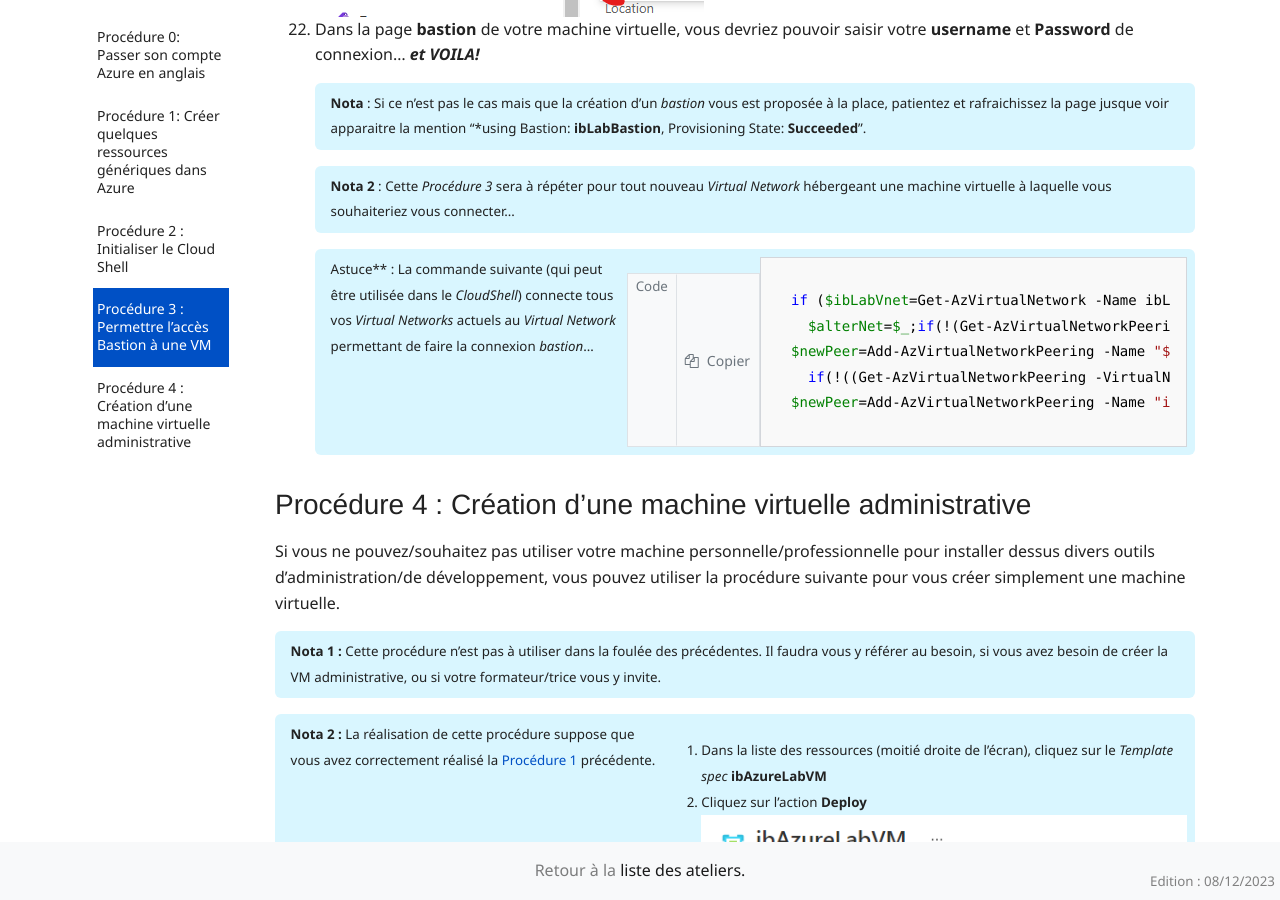
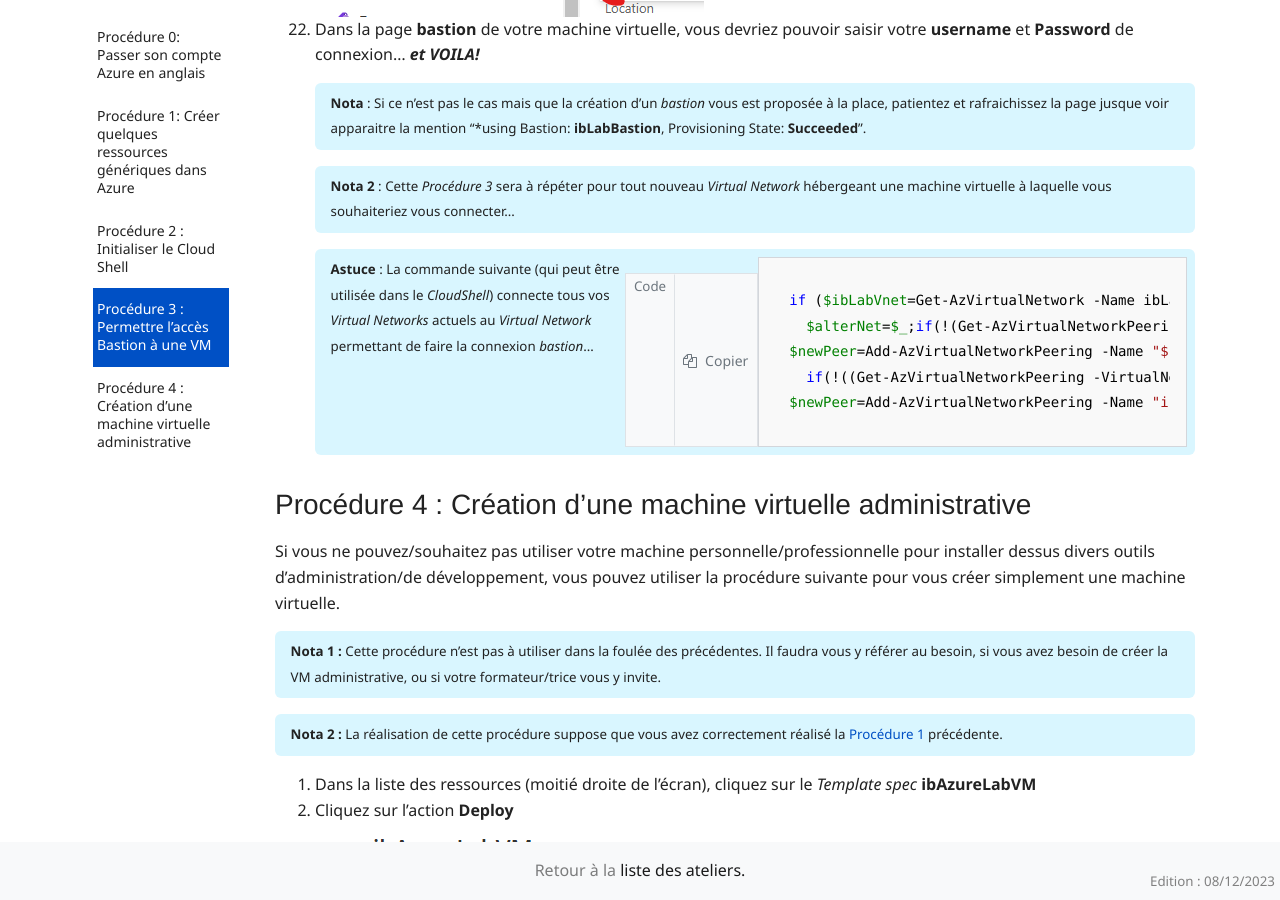
Before and after one commit to renaudwangler/ib-labs, a Jekyll site: the page built from ibAzureLabs/index.md, in a window 1280 px wide and 900 px high, scrolled down 7339 px. Built offline with Jekyll 4.4.1, drawn with Linux system fonts in a browser that asks for light colours; nearby versions of some CDN libraries; comment, search, counter and statistics services are not loaded; some of the changed text lies outside the part shown.

````diff
--- a/ibAzureLabs/index.md
+++ b/ibAzureLabs/index.md
@@ -46,7 +46,7 @@ Si vous n'étiez pas encore connecté à votre compte Azure dans le navigateur I
     >**Attention :** Le *resource group* créé est *vérouillé* pour empècher sa supression accidentelle. Si vous souhaitez supprimer une resource, il faudra supprimer le verrou/lock *ibLabVerrou*. Demandez de l'aide à votre formateur/trice si nécessaire.
 
 ## Procédure 2 : Initialiser le Cloud Shell
->**Nota :** La réalisation de cette procédure suppose que vous avez correctement réalisé la [Procédure 1](##procédure-1-créer-quelques-ressources-génériques-dans-azure) précédente.
+>**Nota :** La réalisation de cette procédure suppose que vous avez correctement réalisé la [Procédure 1](#procédure-1-créer-quelques-ressources-génériques-dans-azure) précédente.
 
 1. Dans votre portail Azure, cliquez sur l'icône du **Cloud Shell** dans la barre des icônes en haut à droite.
 ![Lancer le Cloud Shell](cloudShell0.png)
@@ -56,28 +56,28 @@ Si vous n'étiez pas encore connecté à votre compte Azure dans le navigateur I
 1. Remplissez les **Advanced Settings** avec les valeurs suivantes :
    - **Subscription** : Sélectionnez votre abonnement Azure,
    - **Region** : Sélectionnez **East US** ou tout autre région désignée par votre formateur/trice,
-   - **Resource group** : Cliquez sur **Use existing** et choisissez le *Resource group* créé dans la [Procédure 1](##procédure-1-créer-quelques-ressources-génériques-dans-azuree) précédente,
-   - **Storage account** : Cliquez sur **Use existing** et choisissez le *Storage Account* créé par la [Procédure 1](##procédure-1-créer-quelques-ressources-génériques-dans-azure) précédente,
+   - **Resource group** : Cliquez sur **Use existing** et choisissez le *Resource group* créé dans la [Procédure 1](#procédure-1-créer-quelques-ressources-génériques-dans-azuree) précédente,
+   - **Storage account** : Cliquez sur **Use existing** et choisissez le *Storage Account* créé par la [Procédure 1](#procédure-1-créer-quelques-ressources-génériques-dans-azure) précédente,
    - **File share** : Cliquez sur **Use existing** et saisissez la valeur "**cloudshell**".
     ![Advanced Settings values](cloudShell2.png)
 1. Cliquez sur **Attach storage**. Logiquement, votre première session de *Cloud Shell* se lance.
->**Nota :** Votre *Cloud Shell* est donc associé à un *Storage Account* qui se trouve dans votre *Resource group*. Ainsi, à la fin de chaque atelier, pour faire le ménage, vous pourrez supprimer tous les **autres** *Resource groups* et conserver celui créé par la [Procédure 1](##procédure-1-créer-quelques-ressources-génériques-dans-azure) précédente.
+>**Nota :** Votre *Cloud Shell* est donc associé à un *Storage Account* qui se trouve dans votre *Resource group*. Ainsi, à la fin de chaque atelier, pour faire le ménage, vous pourrez supprimer tous les **autres** *Resource groups* et conserver celui créé par la [Procédure 1](#procédure-1-créer-quelques-ressources-génériques-dans-azure) précédente.
 
 ## Procédure 3 : Permettre l'accès *Bastion* à une VM
 Si vous ne pouvez/souhaitez pas accéder aux VMs Azure directement en RDP ou SSH depuis votre réseau/machine, vous pouvez utiliser la procédure suivante pour vous connecter à l'interface d'une VM Azure directement depuis votre navigateur.
 >**Nota 1 :** Cette procédure n'est pas à utiliser dans la foulée des précédentes. Il faudra vous y référer au besoin, lorsque vous souhaiterez accéder à une VM que vous aurez créée dans un atelier.
 
->**Nota 2 :** La réalisation de cette procédure suppose que vous avez correctement réalisé la [Procédure 1](##procédure-1-créer-quelques-ressources-génériques-dans-azuree) précédente.
+>**Nota 2 :** La réalisation de cette procédure suppose que vous avez correctement réalisé la [Procédure 1](#procédure-1-créer-quelques-ressources-génériques-dans-azuree) précédente.
 
 >**Nota 3 :** Azure Bastion est un service facturé par Microsoft. Si vous ne souhaitez pas/plus l'utiliser dans vos labs, nous vous conseillons de supprimer la resource **ibLabBastion**.
 
-1. Commencez par accéder au **Resource Group** créé par la [Procédure 1](##procédure-1-créer-quelques-ressources-génériques-dans-azure) précédente.
+1. Commencez par accéder au **Resource Group** créé par la [Procédure 1](#procédure-1-créer-quelques-ressources-génériques-dans-azure) précédente.
 1. Dans la liste des ressources (moitié droite de l'écran), cliquez sur le *Template spec* **ibAzureLabBastion**
 1. Cliquez sur l'action **Deploy**
 ![ibAzureLabBastionDeploy](ibAzureLabBastionDeploy.png)
 1. Dans la page **Deploy ibAzureLabBastion (1.0)**, sélectionnez les valeurs suivantes :
     - **Subscription** : Sélectionnez votre abonnement Azure,
-    - **Resource Group** : Choisissez le *Resource group* créé dans la [Procédure 1](##procédure-1-créer-quelques-ressources-génériques-dans-azure) précédente,
+    - **Resource Group** : Choisissez le *Resource group* créé dans la [Procédure 1](#procédure-1-créer-quelques-ressources-génériques-dans-azure) précédente,
      - **Region** : Laissez **East US** (ou tout autre région désignée par votre formateur/trice.
 1. Cliquez sur **Review + Create** puis, une fois la validation passée, cliquez sur **Create**
 1. Attendez que le déploiement soit terminé avant de passer à l'étape suivante
@@ -114,7 +114,7 @@ Si vous ne pouvez/souhaitez pas accéder aux VMs Azure directement en RDP ou SSH
 
     >**Nota 2** : Cette *Procédure 3* sera à répéter pour tout nouveau *Virtual Network* hébergeant une machine virtuelle à laquelle vous souhaiteriez vous connecter...
 
-    >Astuce** : La commande suivante (qui peut être utilisée dans le *CloudShell*) connecte tous vos *Virtual Networks* actuels au *Virtual Network* permettant de faire la connexion *bastion*...
+    >**Astuce** : La commande suivante (qui peut être utilisée dans le *CloudShell*) connecte tous vos *Virtual Networks* actuels au *Virtual Network* permettant de faire la connexion *bastion*...
 ```
 if ($ibLabVnet=Get-AzVirtualNetwork -Name ibLabVnet) {Get-AzVirtualNetwork|where name -notlike ibLabVnet|foreach {`
   $alterNet=$_;if(!(Get-AzVirtualNetworkPeering -VirtualNetworkName $alterNet.name -ResourceGroupName $alterNet.ResourceGroupName)) {`
@@ -127,20 +127,23 @@ if ($ibLabVnet=Get-AzVirtualNetwork -Name ibLabVnet) {Get-AzVirtualNetwork|where
 Si vous ne pouvez/souhaitez pas utiliser votre machine personnelle/professionnelle pour installer dessus divers outils d'administration/de développement, vous pouvez utiliser la procédure suivante pour vous créer simplement une machine virtuelle.
 >**Nota 1 :** Cette procédure n'est pas à utiliser dans la foulée des précédentes. Il faudra vous y référer au besoin, si vous avez besoin de créer la VM administrative, ou si votre formateur/trice vous y invite.
 
->**Nota 2 :** La réalisation de cette procédure suppose que vous avez correctement réalisé la [Procédure 1](##procédure-1-créer-quelques-ressources-génériques-dans-azure) précédente.
+>**Nota 2 :** La réalisation de cette procédure suppose que vous avez correctement réalisé la [Procédure 1](#procédure-1-créer-quelques-ressources-génériques-dans-azure) précédente.
+
 1. Dans la liste des ressources (moitié droite de l'écran), cliquez sur le *Template spec* **ibAzureLabVM**
 1. Cliquez sur l'action **Deploy**
 ![ibAzureLabVMDeploy](ibAzureLabVMDeploy.png)
 1. Dans la page **Deploy ibAzureLabVM (1.0)**, sélectionnez les valeurs suivantes :
     - **Subscription** : Sélectionnez votre abonnement Azure,
-    - **Resource Group** : Choisissez le *Resource group* créé dans la [Procédure 1](##procédure-1-créer-quelques-ressources-génériques-dans-azure) précédente,
+    - **Resource Group** : Choisissez le *Resource group* créé dans la [Procédure 1](#procédure-1-créer-quelques-ressources-génériques-dans-azure) précédente,
      - **Region** : Laissez **East US** (ou tout autre région désignée par votre formateur/trice.
      - **Virtual Machine Size** : Laissez **Standard DS1 v2**, sauf si votre formateur/trice vous indique de changer cette valeur,
      - **Admin Password** : La valeur par défaut est "**Pa55w.rd1234**", si vous la changez, notez la valeur choisie pour vous connecter ensuite à la VM.
 1. Cliquez sur **Review + Create** puis, une fois la validation passée, cliquez sur **Create**
 1. Une fois le déploiement terminé, vous pourrez vous connecter à votre nouvelle VM d'administration.
     >**Nota 1 :** Le déploiement va prendre quelques minutes. Le plus simple est de rester sur la page **Template overview** jusqu'à ce que le bouton **Go to resource group** apparaisse.
+
 ![go to resource group](gotoRG.png)
 
     >**Nota 2 :** Si vous ne voulez/pouvez pas vous connecter en RDP sur la machine virtuelle d'administration, vous pouvez vous y connecter en créant un *Bastion* en suivant les étapes **1** à **6** de la [procédure 3](##procédure-3--permettre-laccès-bastion-à-une-vm).
-Ensuite, connectez-vous à votre VM en vous référant si nécessaire aux étapes **20** à **22** de la [procédure 3](##procédure-3--permettre-laccès-bastion-à-une-vm).
+
+Ensuite, connectez-vous à votre VM en vous référant si nécessaire aux étapes **20** à **22** de la [procédure 3](#procédure-3--permettre-laccès-bastion-à-une-vm).
````
Also changed, not shown: other parts of ibAzureLabs/index.md (+1 -1 lines), index.md (+2 -0 lines).
